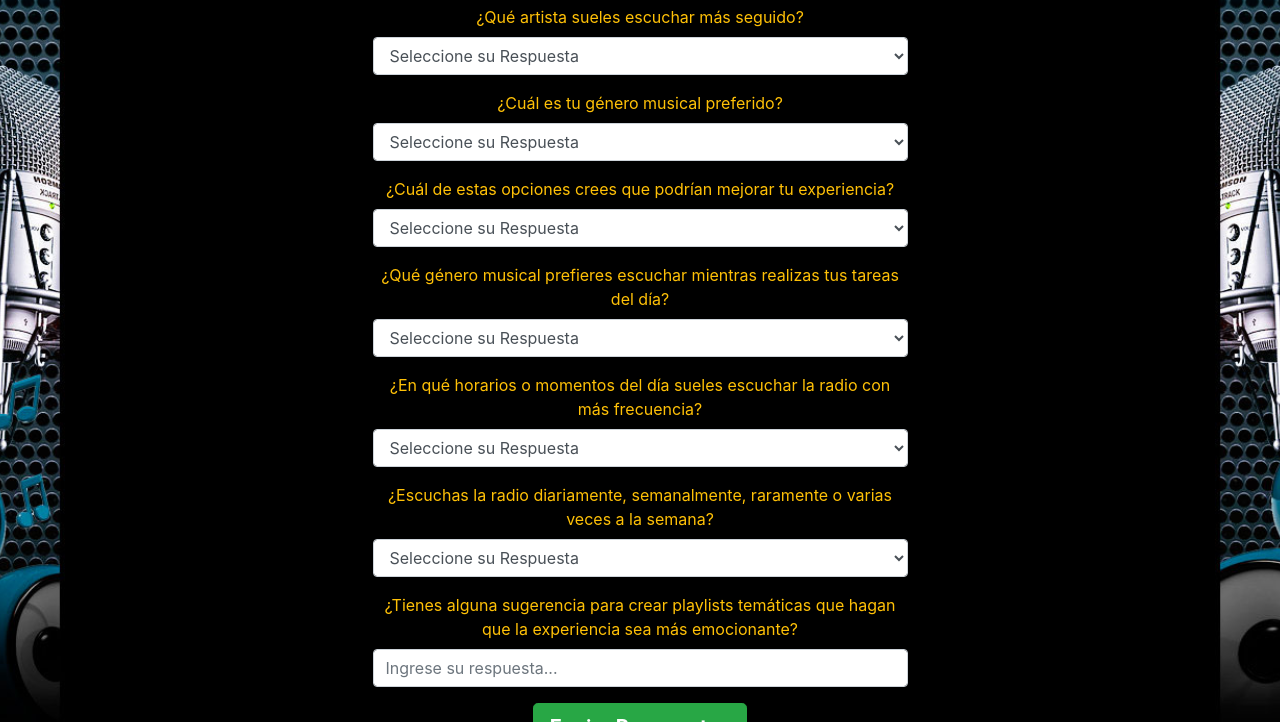
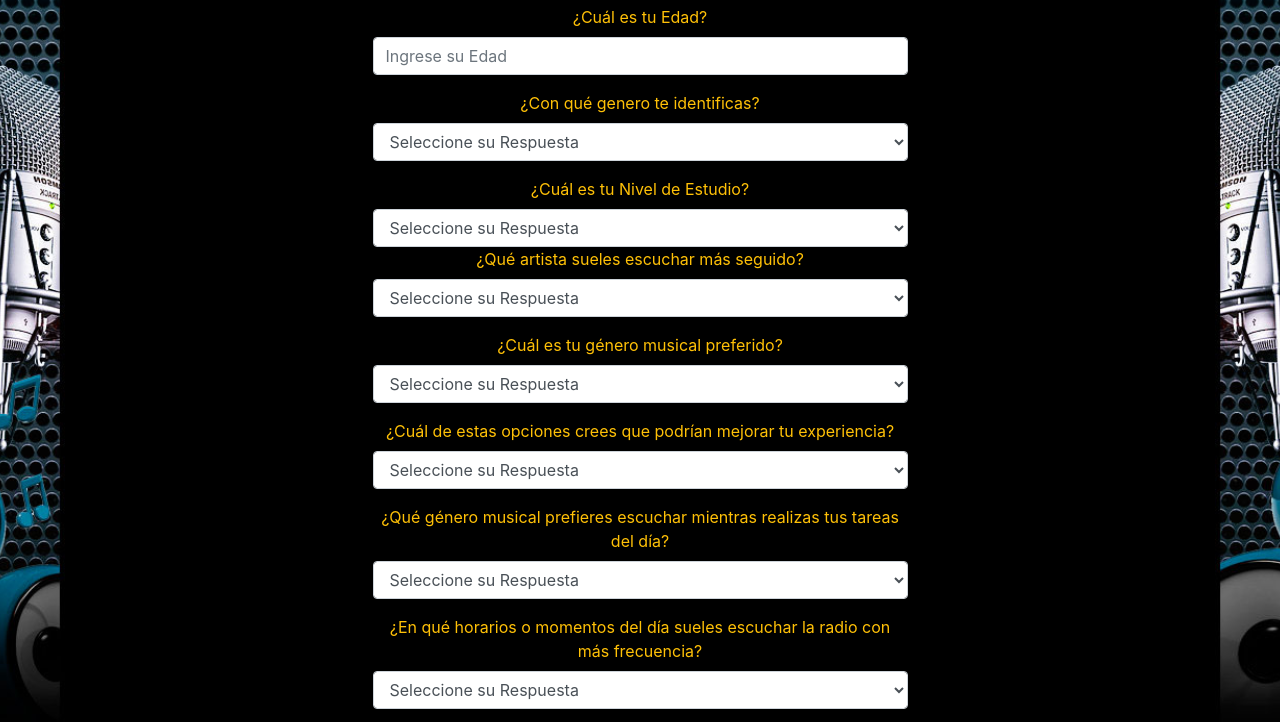
Before and after one commit to Fabian-17/DataMining, a website: page src/view/index.html in a window 1280 px wide. Shown: the part 61-783 px from the top of the page. Drawn offline with nearby package versions, Linux system fonts and the light colour scheme.

Commit message:
se agregaron nuevas preguntas

```diff
--- a/index.js
+++ b/index.js
@@ -1,4 +1,5 @@
 import express from 'express';
+
 import { fileURLToPath } from 'url';
 import path from 'path';
 
@@ -9,6 +10,7 @@ const app = express();
 const port = process.env.PORT || 3000;
 
 app.use(express.json());
+
 
 // Configurar el motor de vistas EJS
 app.set('view engine', 'ejs');
--- a/src/view/index.html
+++ b/src/view/index.html
@@ -15,6 +15,33 @@
             <div class="col-md-6">
                 <h2 class="text-center btn-success font-weight-bold">Formulario - Cadena Software</h2>
                 <form class="text-center">
+
+                    <div class="form-group">
+                        <label for="edad" class="text-warning">¿Cuál es tu Edad?</label>
+                        <input type="text" class="form-control" id="edad" placeholder="Ingrese su Edad" required>
+                    </div>
+
+                    <div class="form-group">
+                        <label for="generos" class="text-warning">¿Con qué genero te identificas?</label>
+                        <select class="form-control" name="generos" id="generos">
+                            <option value="" hidden disabled-selected>Seleccione su Respuesta</option>
+                            <option value="opcion1">Masculino</option>
+                            <option value="opcion2">Femenino</option>
+                            <option value="opcion3">Otro</option>
+                        </select>
+                    </div>
+
+                    <div>
+                        <label for="estudios" class="text-warning">¿Cuál es tu Nivel de Estudio?</label>
+                        <select class="form-control" name="estudios" id="estudios">
+                            <option value="" hidden disabled-selected>Seleccione su Respuesta</option>
+                            <option value="opcion1">Primaria</option>
+                            <option value="opcion2">Secundaria</option>
+                            <option value="opcion3">Terciaria</option>
+                            <option value="opcion2">Universidad</option>
+                        </select>
+                    </div>
+
                     <div class="form-group">
                         <label for="artista" class="text-warning">¿Qué artista sueles escuchar más seguido?</label>
                         <select class="form-control" id="artista" required>
@@ -26,6 +53,7 @@
                             <option value="opcion3">Shakira</option>
                         </select>
                     </div>
+
                     <div class="form-group">
                         <label for="genero" class="text-warning">¿Cuál es tu género musical preferido?</label>
                         <select class="form-control" id="genero" required>
@@ -37,8 +65,10 @@
                             <option value="opcion3">Rock</option>
                         </select>
                     </div>
+
                     <div class="form-group">
-                        <label for="mejoras" class="text-warning">¿Cuál de estas opciones crees que podrían mejorar tu experiencia?</label>
+                        <label for="mejoras" class="text-warning">¿Cuál de estas opciones crees que podrían mejorar tu
+                            experiencia?</label>
                         <select class="form-control" id="genero" required>
                             <option value="" hidden disabled-selected>Seleccione su Respuesta</option>
                             <option value="opcion1">Preguntas y Respuestas en vivo</option>
@@ -50,8 +80,10 @@
 
                         </select>
                     </div>
+
                     <div class="form-group">
-                        <label for="momentos" class="text-warning">¿Qué género musical prefieres escuchar mientras realizas tus tareas del día?</label>
+                        <label for="momentos" class="text-warning">¿Qué género musical prefieres escuchar mientras
+                            realizas tus tareas del día?</label>
                         <select class="form-control" id="genero" required>
                             <option value="" hidden disabled-selected>Seleccione su Respuesta</option>
                             <option value="opcion1">Reggaeton</option>
@@ -61,6 +93,7 @@
                             <option value="opcion3">Rock-Nacional</option>
                         </select>
                     </div>
+
                     <div class="form-group">
                         <label for="horarios" class="text-warning">¿En qué horarios o momentos del día sueles escuchar
                             la radio con más frecuencia?</label>
@@ -71,6 +104,7 @@
                             <option value="opcion3">Noche</option>
                         </select>
                     </div>
+
                     <div class="form-group">
                         <label for="frecuencia" class="text-warning">¿Escuchas la radio diariamente, semanalmente,
                             raramente o varias veces a la semana?</label>
@@ -81,6 +115,7 @@
                             <option value="opcion3">Varias veces a la semana</option>
                         </select>
                     </div>
+
                     <div class="form-group">
                         <label for="sugerencias" class="text-warning">¿Tienes alguna sugerencia para crear playlists
                             temáticas que hagan que la experiencia sea más emocionante?</label>
@@ -97,6 +132,8 @@
 
     <footer class="text-center">Radio Cadena Software - CopyRight 2023 ©</footer>
 
+    <script src="https://ajax.googleapis.com/ajax/libs/jquery/3.5.1/jquery.min.js"></script>
+    <script src="https://cdnjs.cloudflare.com/ajax/libs/popper.js/1.16.0/umd/popper.min.js"></script>
     <script src="https://maxcdn.bootstrapcdn.com/bootstrap/4.5.2/js/bootstrap.min.js"></script>
 </body>
 
```
Lines whose indentation alone changed are shown as unchanged.
